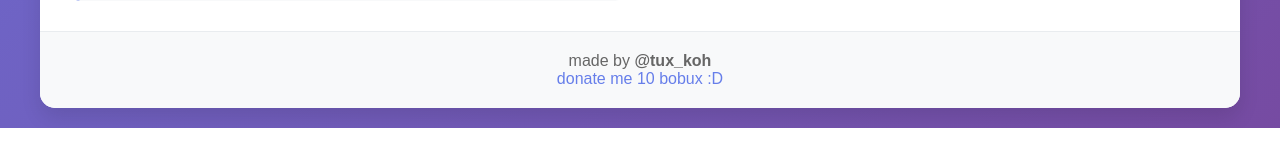
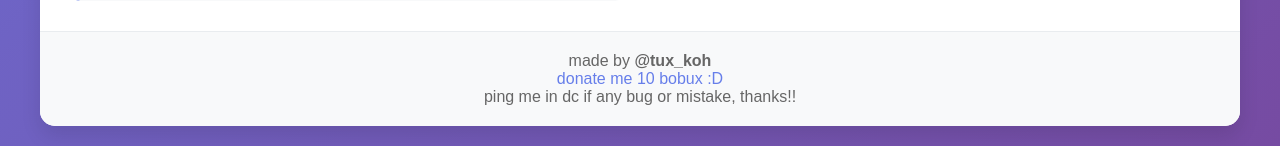
Before and after one commit to tuxKOH/critical-fantasy-calculator, a Flask app: page / in a window 1280 px wide. Shown: the part 1501-1647 px from the top of the page. Run offline with Flask 3, Linux system fonts and the light colour scheme.

Commit message:
Add bug report prompt to footer

```diff
--- a/templates/index.html
+++ b/templates/index.html
@@ -887,6 +887,7 @@ Copyright (C) 2024  @tux_koh
         <div class="footer">
             <p>made by <strong>@tux_koh</strong></p>
             <p><a href="https://www.roblox.com/game-pass/1540670718/donation" target="_blank">donate me 10 bobux :D</a></p>
+            <p>ping me in dc if any bug or mistake, thanks!!</p>
         </div>
     </div>
 
```
